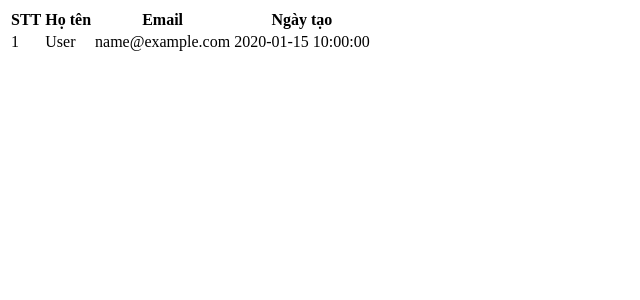
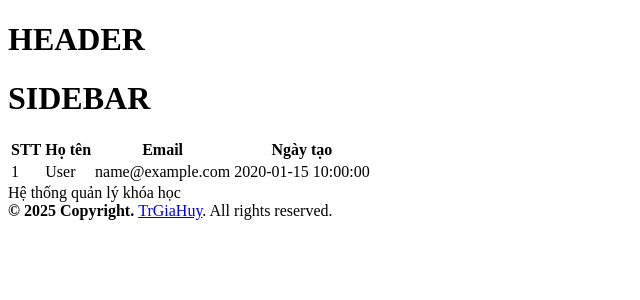
Before and after one commit to trgiahuy14/php-mvc-project, a PHP site: page / in a window 1280 px wide. Shown: the top 300 px of the page, without its empty margins (0-640 px from the left). Run offline with PHP 8.4, Linux system fonts and the light colour scheme; tables that the repository leaves empty or names only in its code hold one stand-in row (values such as "Sample post").

Commit message:
feat(layout): add master layout

```diff
--- a/app/Controllers/UsersController.php
+++ b/app/Controllers/UsersController.php
@@ -8,6 +8,19 @@ class UsersController extends BaseController
 
         $userDetail = $user->getAllUsers();
 
-        $this->renderView('users', $userDetail);
+        ob_start();
+        $this->renderView('layouts-part/users', $userDetail);
+
+        $data = ['content' => ob_get_clean()];
+
+        $this->renderView('layouts/main-layout', $data);
+    }
+
+    public function index2()
+    {
+        // $user = new Users();
+
+        $data = ["content" => "Index 2 content"];
+        $this->renderView('layouts/main-layout', $data);
     }
 }
--- a/app/Views/users.php
+++ b/app/Views/layouts-part/users.php
@@ -1,13 +1,3 @@
-<!DOCTYPE html>
-<html lang="en">
-
-<head>
-    <meta charset="UTF-8">
-    <meta name="viewport" content="width=device-width, initial-scale=1.0">
-    <title>VIEW</title>
-</head>
-
-<body>
     <table>
         <thead>
             <th>STT</th>
@@ -29,6 +19,3 @@
             <?php endforeach; ?>
         </tbody>
     </table>
-</body>
-
-</html>
--- /dev/null
+++ b/app/Views/layouts/main-layout.php
@@ -0,0 +1,34 @@
+<!DOCTYPE html>
+<html lang="en">
+
+<head>
+    <meta charset="UTF-8">
+    <meta name="viewport" content="width=device-width, initial-scale=1.0">
+    <title>Document</title>
+</head>
+
+<?php
+#HEADER
+$this->renderView('parts/header');
+?>
+
+<?php
+#SIDEBAR
+$this->renderView('parts/sidebar');
+?>
+
+<?php
+#CONTENT
+echo $content;
+?>
+
+<?php
+#FOOTER
+$this->renderView('parts/footer');
+?>
+
+<body>
+
+</body>
+
+</html>
--- /dev/null
+++ b/app/Views/parts/footer.php
@@ -0,0 +1,11 @@
+<!--begin::Footer-->
+<footer class="app-footer">
+    <div class="float-end d-none d-sm-inline">
+        Hệ thống quản lý khóa học
+    </div>
+    <strong>
+        &copy; <?php echo date('Y'); ?> Copyright.
+    </strong>
+    <a href="https://github.com/trgiahuy14" class="text-decoration-none">TrGiaHuy</a>. All rights reserved.
+</footer>
+<!--end::Footer-->
--- /dev/null
+++ b/app/Views/parts/header.php
@@ -0,0 +1 @@
+<h1>HEADER</h1>
--- /dev/null
+++ b/app/Views/parts/sidebar.php
@@ -0,0 +1 @@
+<h1>SIDEBAR</h1>
```
